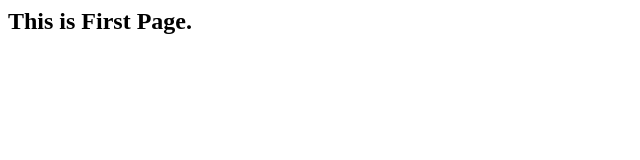
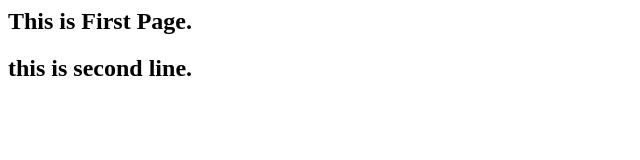
Before and after one commit to HammadKhatri0/2411g1, a plain HTML site: page index.html in a window 1280 px wide. Shown: the whole page, without its empty margins (0-640 px from the left). Drawn offline with Linux system fonts and the light colour scheme.

Commit message:
second change

```diff
--- a/index.html
+++ b/index.html
@@ -1 +1,2 @@
 <h2>This is First Page.</h2>
+<h2>this is second line.</h2>
```
